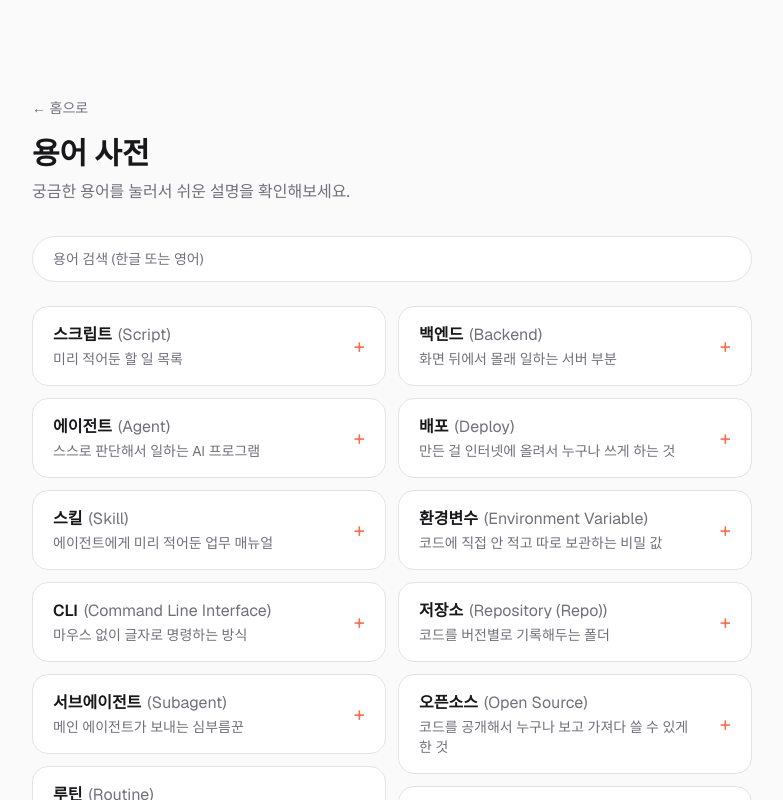
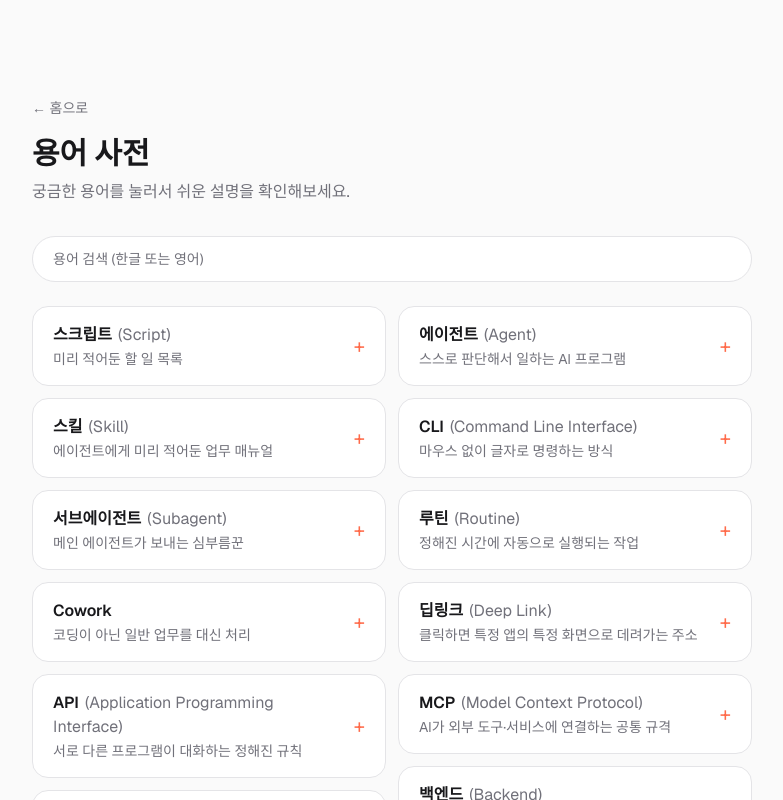
Before and after one commit to Jammanb0/tailor, a Next.js app: page /glossary in a window 1280 px wide. Shown: the top 800 px of the page, without its empty margins (248-1031 px from the left). Built offline with nearby package versions, Linux system fonts and the light colour scheme.

Commit message:
fix: prevent stray text-selection cursor, avoid column reshuffle on expand, style empty search state, add clear button

```diff
--- a/src/app/globals.css
+++ b/src/app/globals.css
@@ -45,4 +45,8 @@ body {
 	background: var(--background);
 	color: var(--foreground);
 	font-family: var(--font-sans), Arial, Helvetica, sans-serif;
+	/* 빈 공간을 눌러도 텍스트 선택 커서가 뜨지 않게 함.
+	   실제로 복사가 필요한 본문 텍스트는 .select-text로 개별 재활성화. */
+	-webkit-user-select: none;
+	user-select: none;
 }
--- a/src/components/glossary-card.tsx
+++ b/src/components/glossary-card.tsx
@@ -32,7 +32,7 @@ export function GlossaryCard({
 				aria-expanded={isOpen}
 				className="flex w-full items-center justify-between gap-4 rounded-2xl px-5 py-4 text-left focus-visible:outline-2 focus-visible:outline-offset-2 focus-visible:outline-accent"
 			>
-				<span>
+				<span className="select-text">
 					<span className="block font-semibold text-foreground">
 						{term}
 						{subtitle && (
@@ -57,7 +57,7 @@ export function GlossaryCard({
 				className="overflow-hidden"
 			>
 				<div ref={contentRef}>
-					<p className="px-5 pb-5 text-sm leading-relaxed text-foreground/80">
+					<p className="select-text px-5 pb-5 text-sm leading-relaxed text-foreground/80">
 						{explanation}
 					</p>
 				</div>
--- a/src/components/glossary-grid.tsx
+++ b/src/components/glossary-grid.tsx
@@ -7,7 +7,7 @@ import type { GlossaryTerm } from "@/data/glossary";
 
 export function GlossaryGrid({ terms }: { terms: GlossaryTerm[] }) {
 	const [query, setQuery] = useState("");
-	const listRef = useRef<HTMLDivElement>(null);
+	const wrapperRef = useRef<HTMLDivElement>(null);
 
 	const filtered = useMemo(() => {
 		const q = query.trim().toLowerCase();
@@ -19,9 +19,14 @@ export function GlossaryGrid({ terms }: { terms: GlossaryTerm[] }) {
 		);
 	}, [terms, query]);
 
+	// 두 개의 독립된 세로 칸으로 미리 나눠서, 한쪽 카드가 펼쳐져도
+	// 반대쪽 칸의 카드 위치가 재배치되지 않게 함 (CSS columns의 재배치 문제 회피).
+	const leftColumn = filtered.filter((_, i) => i % 2 === 0);
+	const rightColumn = filtered.filter((_, i) => i % 2 === 1);
+
 	useEffect(() => {
 		if (filtered.length === 0) return;
-		const cards = listRef.current?.children;
+		const cards = wrapperRef.current?.querySelectorAll("[data-glossary-card]");
 		if (!cards) return;
 
 		const context = gsap.context(() => {
@@ -36,32 +41,53 @@ export function GlossaryGrid({ terms }: { terms: GlossaryTerm[] }) {
 					stagger: 0.06,
 				},
 			);
-		}, listRef);
+		}, wrapperRef);
 
 		return () => context.revert();
 	}, [filtered]);
 
 	return (
 		<div>
+			<div className="relative">
 				<input
 					type="text"
 					value={query}
 					onChange={(e) => setQuery(e.target.value)}
 					placeholder="용어 검색 (한글 또는 영어)"
-				className="w-full rounded-full border border-border bg-surface px-5 py-3 text-sm text-foreground placeholder:text-muted focus-visible:outline-2 focus-visible:outline-offset-2 focus-visible:outline-accent"
+					className="w-full select-text rounded-full border border-border bg-surface px-5 py-3 pr-11 text-sm text-foreground placeholder:text-muted focus-visible:outline-2 focus-visible:outline-offset-2 focus-visible:outline-accent"
 				/>
+				{query && (
+					<button
+						type="button"
+						onClick={() => setQuery("")}
+						aria-label="검색어 지우기"
+						className="absolute top-1/2 right-4 -translate-y-1/2 text-muted transition-colors hover:text-foreground"
+					>
+						✕
+					</button>
+				)}
+			</div>
 			<div className="mt-6">
 				{filtered.length === 0 ? (
-					<p className="py-12 text-center text-muted">
+					<div className="rounded-2xl border border-border bg-surface px-5 py-12 text-center text-muted">
 						일치하는 용어가 없어요. 다른 검색어로 찾아보세요.
-					</p>
+					</div>
 				) : (
-					<div ref={listRef} className="columns-1 gap-3 sm:columns-2">
-						{filtered.map((term) => (
-							<div key={term.slug} className="mb-3 break-inside-avoid">
+					<div ref={wrapperRef} className="flex flex-col gap-3 sm:flex-row">
+						<div className="flex flex-1 flex-col gap-3">
+							{leftColumn.map((term) => (
+								<div key={term.slug} data-glossary-card>
 									<GlossaryCard {...term} />
 								</div>
 							))}
+						</div>
+						<div className="flex flex-1 flex-col gap-3">
+							{rightColumn.map((term) => (
+								<div key={term.slug} data-glossary-card>
+									<GlossaryCard {...term} />
+								</div>
+							))}
+						</div>
 					</div>
 				)}
 			</div>
```
Lines whose indentation alone changed are shown as unchanged.
